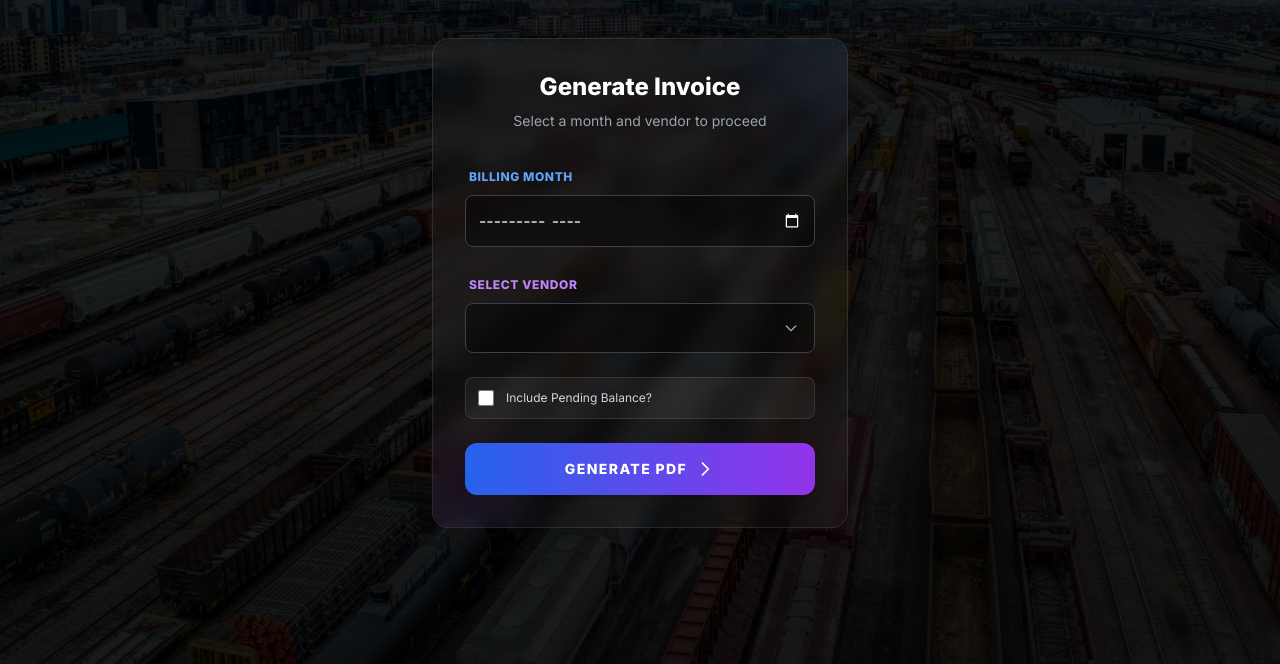
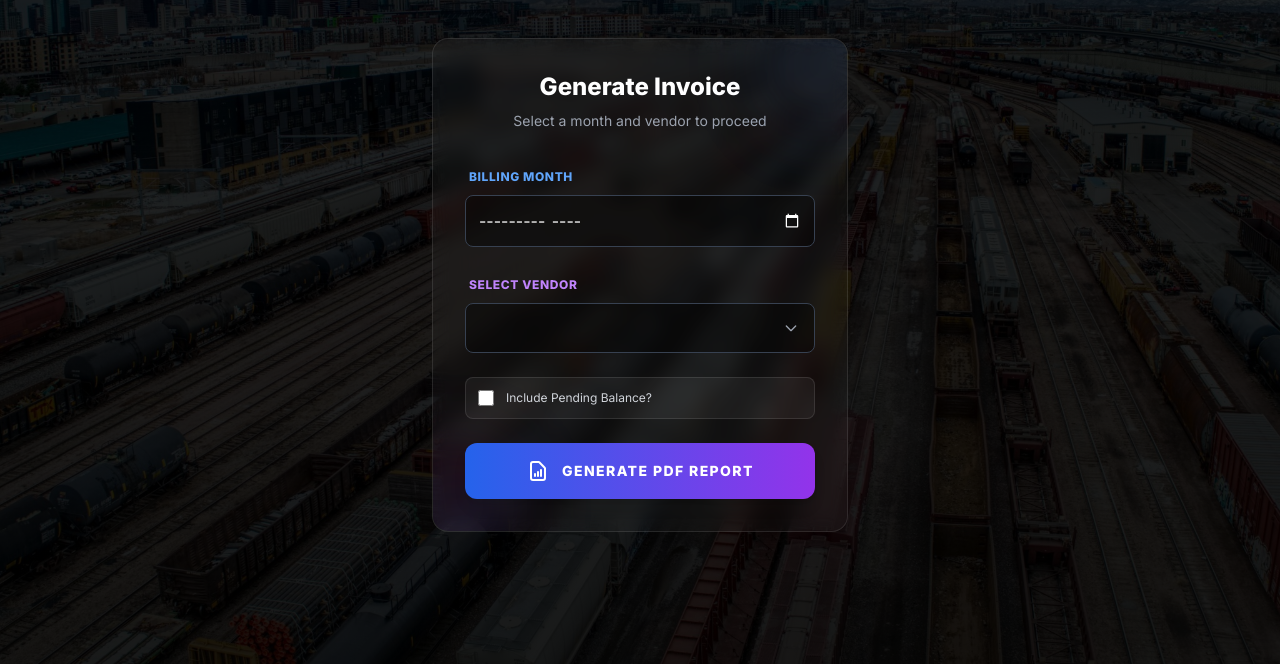
Before and after one commit to karthikshetty71/Karthik, a Flask app: template app/templates/invoices_select.html in a window 1280 px wide. Shown: the part 107-771 px from the top of the page. Run offline with Flask 3, Linux system fonts and the light colour scheme; the template is opened without the code that fills it, so the values that code supplies are empty; parts of the project's set-up code (start-up, migrations or seed data) failed here and were passed over; some libraries are stand-ins or nearby versions.

Commit message:
button style

```diff
--- a/app/templates/invoices_select.html
+++ b/app/templates/invoices_select.html
@@ -49,9 +49,9 @@
                 <label for="pend" class="text-xs text-gray-300 cursor-pointer select-none">Include Pending Balance?</label>
             </div>
 
-            <button type="submit" class="w-full bg-gradient-to-r from-blue-600 to-purple-600 hover:from-blue-500 hover:to-purple-500 text-white font-bold py-4 rounded-xl shadow-lg transform transition hover:scale-[1.02] text-sm tracking-widest uppercase flex items-center justify-center gap-2">
-                Generate PDF
-                <svg class="w-5 h-5" fill="none" stroke="currentColor" viewBox="0 0 24 24"><path stroke-linecap="round" stroke-linejoin="round" stroke-width="2" d="M9 5l7 7-7 7"></path></svg>
+            <button type="submit" class="w-full bg-gradient-to-r from-blue-600 to-purple-600 hover:from-blue-500 hover:to-purple-500 text-white font-bold py-4 rounded-xl shadow-lg transform transition hover:scale-[1.02] text-sm tracking-widest uppercase flex items-center justify-center gap-3">
+                <svg class="w-6 h-6" fill="none" stroke="currentColor" viewBox="0 0 24 24"><path stroke-linecap="round" stroke-linejoin="round" stroke-width="2" d="M9 17v-2m3 2v-4m3 4v-6m2 10H7a2 2 0 01-2-2V5a2 2 0 012-2h5.586a1 1 0 01.707.293l5.414 5.414a1 1 0 01.293.707V19a2 2 0 01-2 2z"></path></svg>
+                Generate PDF Report
             </button>
         </form>
     </div>
```
